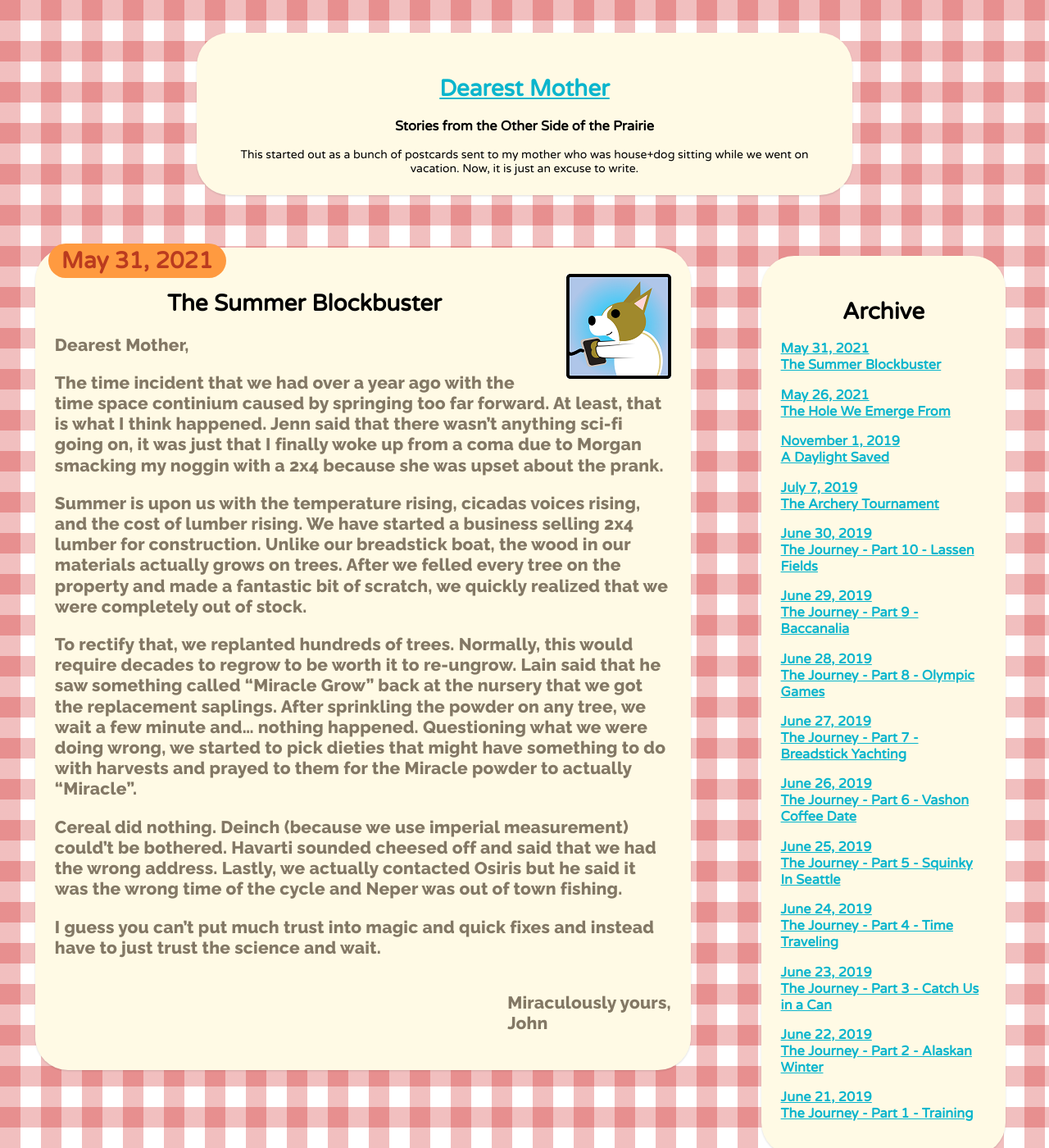
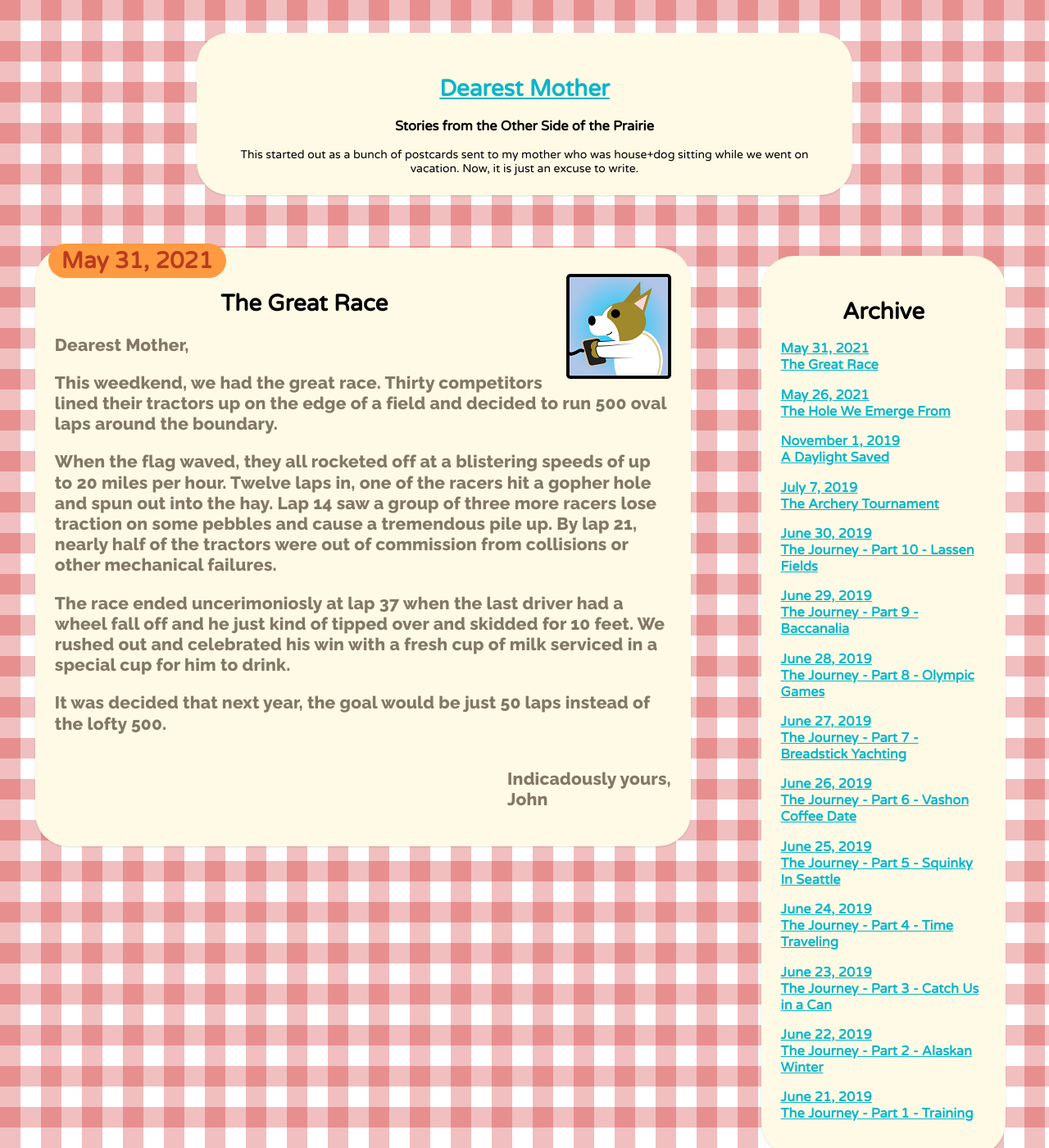
Before and after one commit to dearestmother/dearestmother.github.io, a Jekyll site: the page built from _posts/2021-05-31-the-summer-blockbuster.markdown, in a window 1280 px wide and 1400 px high. Shown: the whole window at 82% size. Built offline with Jekyll 4.4.1, drawn with Linux system fonts in a browser that asks for light colours; nearby versions of some CDN libraries.

Commit message:
Update 2021-05-31-the-summer-blockbuster.markdown

```diff
--- a/_posts/2021-05-31-the-summer-blockbuster.markdown
+++ b/_posts/2021-05-31-the-summer-blockbuster.markdown
@@ -1,17 +1,15 @@
 ---
 layout: post
-title:  "The Summer Blockbuster"
+title:  "The Great Race"
 date:   2021-05-31 12:00:00 -0500
 categories: story
-tagline: Miraculously
+tagline: Indicadously
 ---
 
-The time incident that we had over a year ago with the time space continium caused by springing too far forward. At least, that is what I think happened. Jenn said that there wasn't anything sci-fi going on, it was just that I finally woke up from a coma due to Morgan smacking my noggin with a 2x4 because she was upset about the prank.
+This weedkend, we had the great race. Thirty competitors lined their tractors up on the edge of a field and decided to run 500 oval laps around the boundary.
 
-Summer is upon us with the temperature rising, cicadas voices rising, and the cost of lumber rising. We have started a business selling 2x4 lumber for construction. Unlike our breadstick boat, the wood in our materials actually grows on trees. After we felled every tree on the property and made a fantastic bit of scratch, we quickly realized that we were completely out of stock.
+When the flag waved, they all rocketed off at a blistering speeds of up to 20 miles per hour. Twelve laps in, one of the racers hit a gopher hole and spun out into the hay. Lap 14 saw a group of three more racers lose traction on some pebbles and cause a tremendous pile up. By lap 21, nearly half of the tractors were out of commission from collisions or other mechanical failures.
 
-To rectify that, we replanted hundreds of trees. Normally, this would require decades to regrow to be worth it to re-ungrow. Lain said that he saw something called "Miracle Grow" back at the nursery that we got the replacement saplings. After sprinkling the powder on any tree, we wait a few minute and... nothing happened. Questioning what we were doing wrong, we started to pick dieties that might have something to do with harvests and prayed to them for the Miracle powder to actually "Miracle".
+The race ended uncerimoniosly at lap 37 when the last driver had a wheel fall off and he just kind of tipped over and skidded for 10 feet. We rushed out and celebrated his win with a fresh cup of milk serviced in a special cup for him to drink.
 
-Cereal did nothing. Deinch (because we use imperial measurement) could't be bothered. Havarti sounded cheesed off and said that we had the wrong address. Lastly, we actually contacted Osiris but he said it was the wrong time of the cycle and Neper was out of town fishing.
-
-I guess you can't put much trust into magic and quick fixes and instead have to just trust the science and wait.
+It was decided that next year, the goal would be just 50 laps instead of the lofty 500.
```
